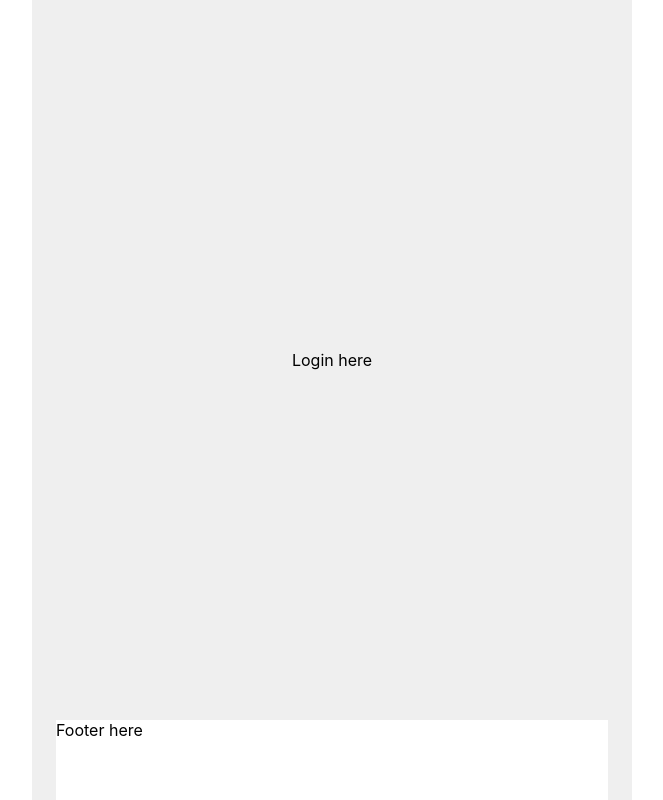
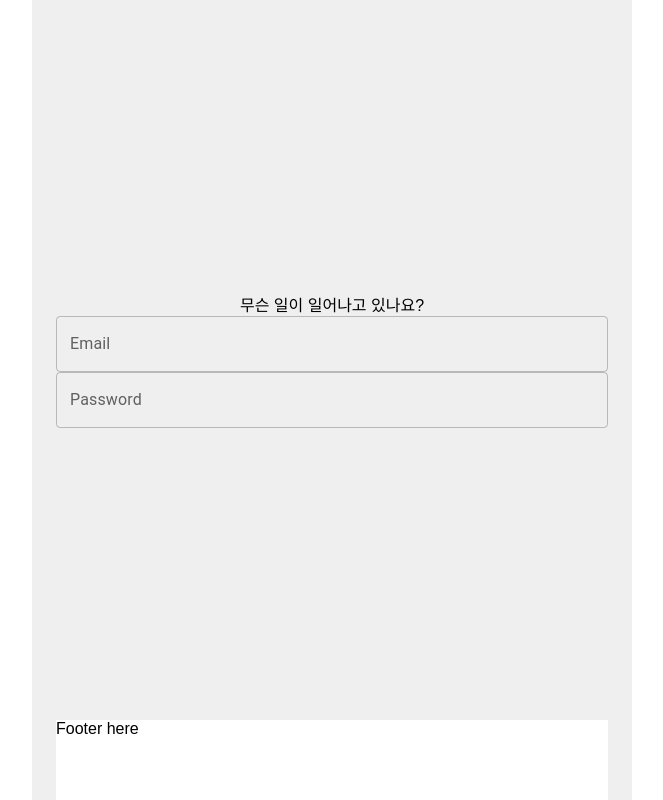
Before and after one commit to ohseungo/rwitter-sns-frontend, a React (Create React App) app: page /#/ in a window 1280 px wide. Shown: the whole page, without its empty margins (308-971 px from the left). Built offline with nearby package versions, Linux system fonts and the light colour scheme.

Commit message:
feat : useInput hook 추가

```diff
--- a/src/index.css
+++ b/src/index.css
@@ -9,9 +9,9 @@
 
 body {
   margin: 0;
-  font-family: -apple-system, BlinkMacSystemFont, "Segoe UI", "Roboto", "Oxygen",
-    "Ubuntu", "Cantarell", "Fira Sans", "Droid Sans", "Helvetica Neue",
-    sans-serif;
+  font-family: sans-serif, -apple-system, BlinkMacSystemFont, "Segoe UI",
+    "Roboto", "Oxygen", "Ubuntu", "Cantarell", "Fira Sans", "Droid Sans",
+    "Helvetica Neue";
   -webkit-font-smoothing: antialiased;
   -moz-osx-font-smoothing: grayscale;
 }
--- a/src/pages/Login.tsx
+++ b/src/pages/Login.tsx
@@ -1,9 +1,34 @@
+import TextField from "@mui/material/TextField";
+import useInput from "utils/hooks/useInput";
 import { Footer, Main, Root } from "./Login.styled";
 
 const LoginPage = () => {
+  const { value: email, onChange: onChangeEmail } = useInput("");
+  const { value: password, onChange: onChangePassword } = useInput("");
+
   return (
     <Root>
-      <Main>Login here</Main>
+      <Main>
+        <div>무슨 일이 일어나고 있나요?</div>
+        <TextField
+          id="email-input"
+          label="Email"
+          type="email"
+          variant="outlined"
+          value={email}
+          onChange={onChangeEmail}
+          fullWidth
+        />
+        <TextField
+          id="password-input"
+          label="Password"
+          type="password"
+          variant="outlined"
+          value={password}
+          onChange={onChangePassword}
+          fullWidth
+        />
+      </Main>
       <Footer>Footer here</Footer>
     </Root>
   );
--- /dev/null
+++ b/src/utils/hooks/useInput.ts
@@ -0,0 +1,16 @@
+import { ChangeEvent, useState } from "react";
+
+const useInput = (initialValue: any, validator?: (value: any) => boolean) => {
+  const [value, setValue] = useState<any>(initialValue);
+  const onChange = (event: ChangeEvent<HTMLInputElement>) => {
+    let isUpdatedValueValid = true;
+    if (validator) {
+      isUpdatedValueValid = validator(event.target.value);
+    }
+    if (isUpdatedValueValid) setValue(event.target.value);
+  };
+
+  return { value, onChange };
+};
+
+export default useInput;
```
